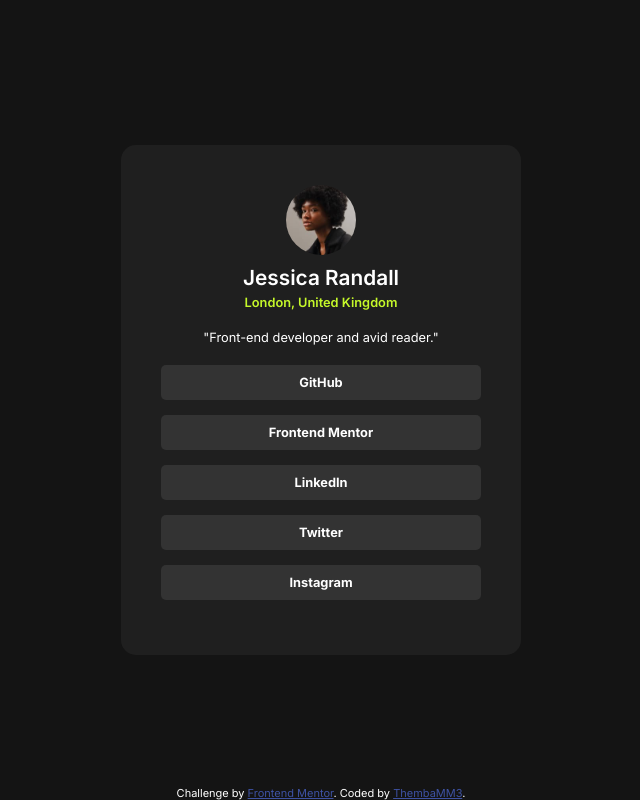
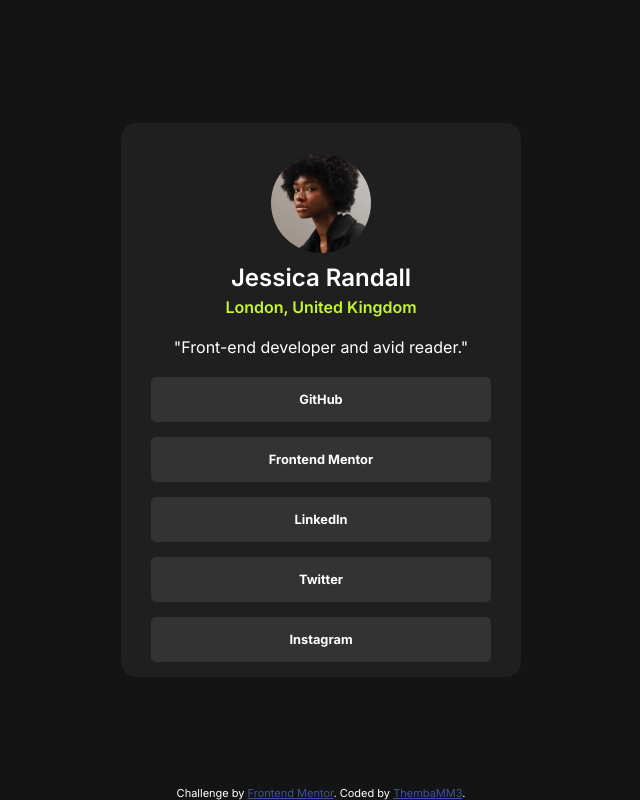
Before and after one commit to ThembaMtshelwane/social-links-profile-main, a plain HTML site: page index.html in a window 1280 px wide. Shown: the whole page, without its empty margins (319-959 px from the left). Drawn offline with Linux system fonts and the light colour scheme.

Commit message:
font resizing

```diff
--- a/styles.css
+++ b/styles.css
@@ -53,8 +53,8 @@ main {
 }
 
 img {
-  width: 70px;
-  height: 70px;
+  width: 100px;
+  height: 100px;
   border-radius: 50%;
   margin: auto;
 }
@@ -66,12 +66,12 @@ h3 {
 }
 
 h1 {
-  font-size: 1.3rem;
+  font-size: 1.5rem;
   margin-bottom: 5px;
 }
 
 h3 {
-  font-size: 0.8rem;
+  font-size: 1rem;
   color: var(--green);
 }
 
@@ -83,7 +83,7 @@ h3 {
 }
 
 .middleSection p {
-  font-size: 0.8rem;
+  font-size: 1rem;
 }
 
 .bottomSection {
@@ -101,7 +101,7 @@ li {
   background-color: var(--grey);
   text-align: center;
   margin-bottom: 15px;
-  padding: 10px;
+  padding: 15px;
   border-radius: 5px;
   font-weight: 700;
   font-size: 0.8rem;
@@ -132,6 +132,5 @@ footer {
   main {
     width: 90%;
     max-width: 400px;
-    padding: 40px;
   }
 }
```
